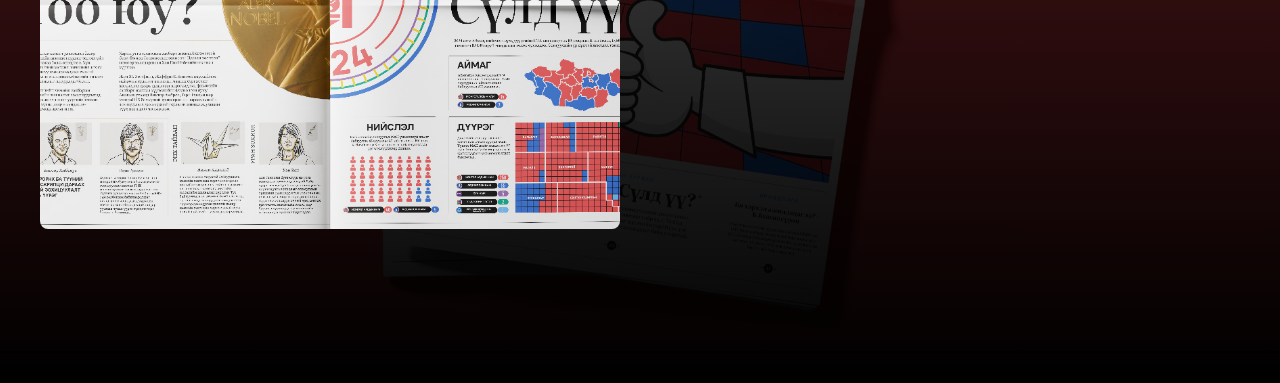
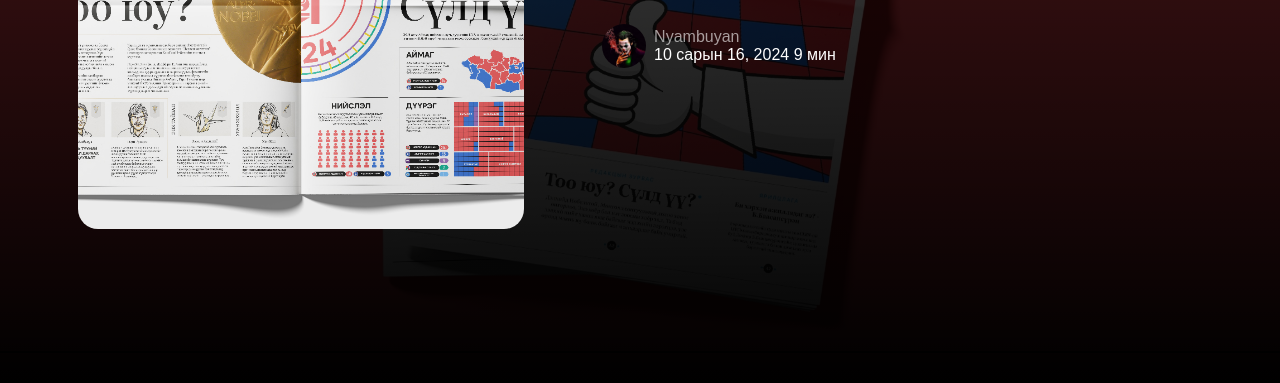
Before and after one commit to REINNn0820/unread, a plain HTML site: page index.html in a window 1280 px wide. Shown: the part 417-800 px from the top of the page. Drawn offline with Linux system fonts and the light colour scheme.

Commit message:
part1done

```diff
--- a/index.html
+++ b/index.html
@@ -45,9 +45,13 @@
         <div class="hero-content">
           <div class="left"></div>
           <div class="right">
-            <p>ШИНЭ</p>
+            <h5>ШИНЭ</h5>
             <h1>МЭДҮҮШТЭЙ</h1>
             <h2>Сониноос сорчилъё: тоо <br />юу? сүлд үү? /2024.10.14/</h2>
+            <div class="pros">
+              <div class="pro"></div>
+              <div class="ners"><p class="ner">Nyambuyan</p><p class="onsar">10 сарын 16, 2024 9 мин</p></div>
+            </div>
           </div>
         </div>
       </section>
--- a/style.css
+++ b/style.css
@@ -34,6 +34,7 @@ header {
   display: flex;
   justify-content: space-between;
   gap: 40px;
+  justify-content: space-evenly;
 }
 .hero-content div {
   width: 50%;
@@ -41,14 +42,15 @@ header {
 .left {
   background-image: url("./images/21632b19dec071508e1e0ae5f5e153e1.jpg");
   height: 446.4px;
-  width: 446.4px;
-  border-radius: 8px;
-  background-size: 140%;
+  max-width: 446.4px;
+  border-radius: 20px;
+  background-size: 150%;
   background-position: center;
+  transition: all 2s ease;
+  cursor: pointer;
 }
 .left:hover {
-  background-size: 150%;
-  transition: all 1s ease;
+  background-size: 170%;
 }
 .hero-content h1 {
   -webkit-text-stroke: 1px white;
@@ -84,11 +86,12 @@ i {
   gap: 10px;
 }
 .headl p {
-  color: #333333;
+  color: rgb(255, 255, 255, 0.6);
   font-size: 14px;
 }
 .headl h4 {
   color: #ffffff;
+  font-size: 14px;
 }
 .headr h2 {
   font-weight: 400;
@@ -143,10 +146,13 @@ i {
 .icons div {
   margin: 0 15px;
 }
-.hero-content div p {
+.hero-content div h5 {
   color: #0078f6;
+  font-size: 14px;
+  margin-top: 30px;
+  margin-bottom: 30px;
 }
-.hero-content div p {
+.hero-content div h5 {
   animation: blink 2s linear infinite;
 }
 
@@ -200,3 +206,23 @@ i {
 .right h2 {
   font-size: 36px;
 }
+.pro {
+  height: 44px;
+  max-width: 44px;
+  border-radius: 50px;
+  background-image: url(./images/joker.jpg);
+  background-size: 100%;
+}
+.pros {
+  display: flex;
+  align-items: center;
+  margin-top: 80px;
+  min-width: 500px;
+  gap: 8px;
+}
+.ner {
+  color: rgb(255, 255, 255, 0.6);
+}
+.onsar {
+  color: #ffffff;
+}
```
Also changed, not shown: images/joker.jpg (added).
